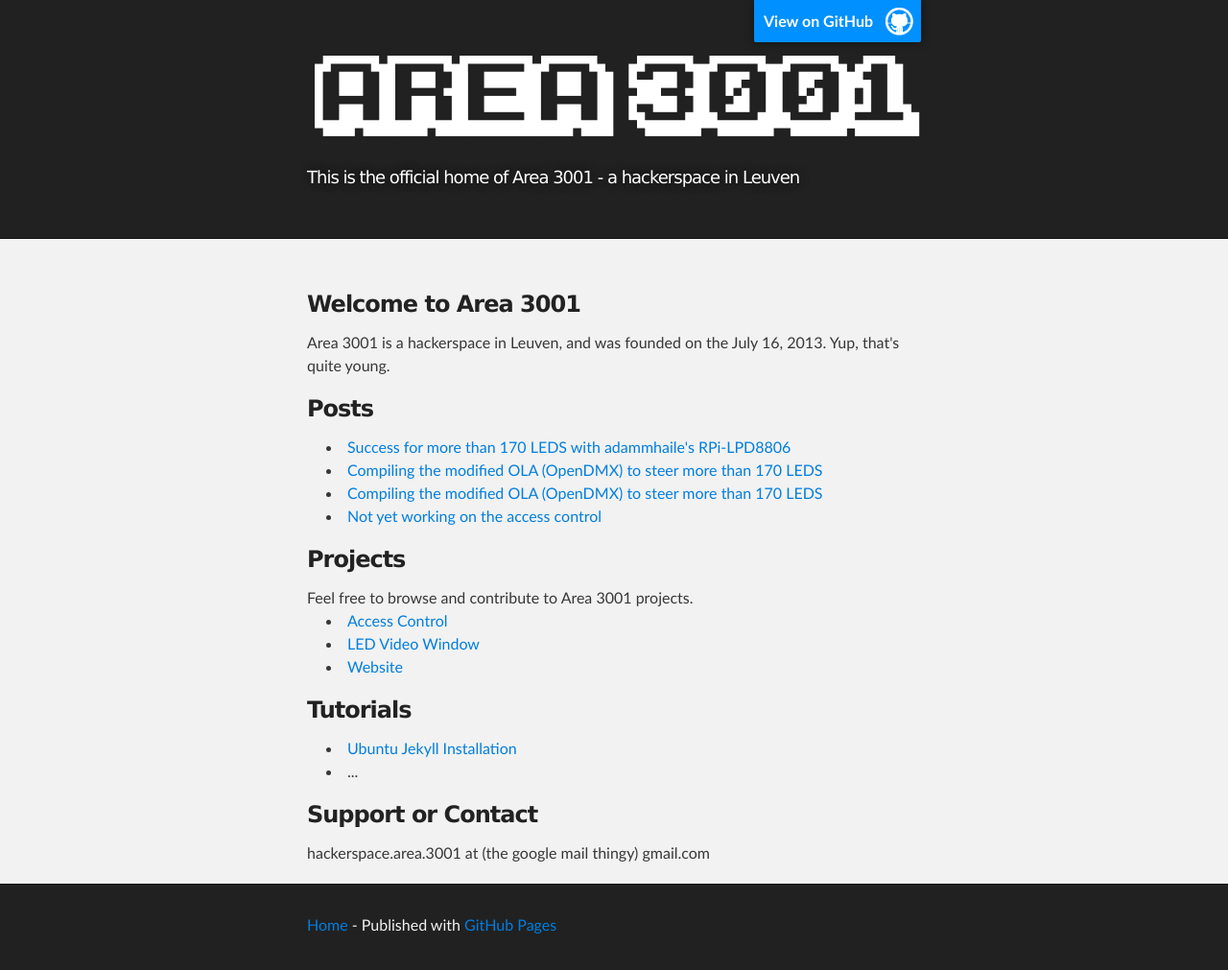
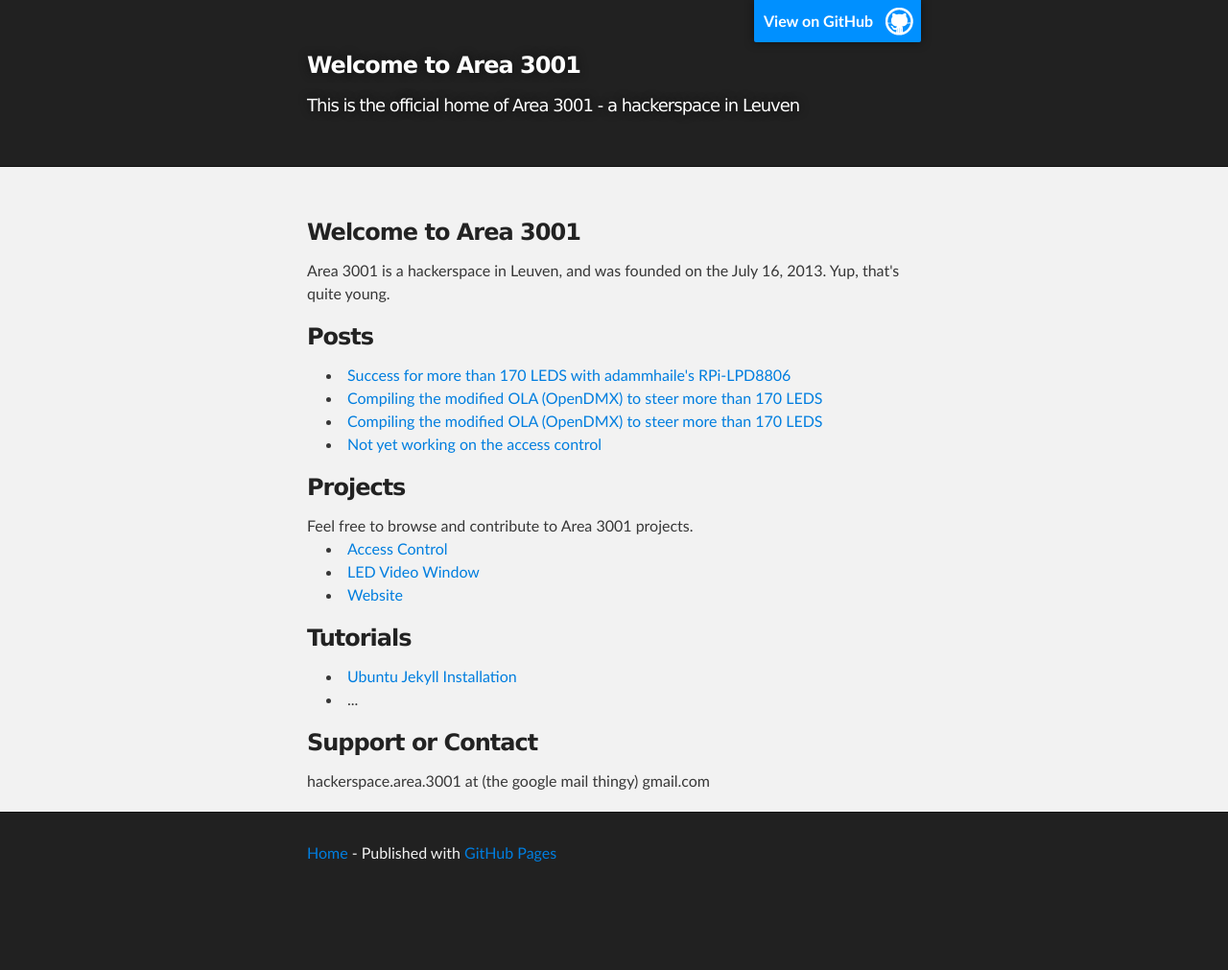
Before and after one commit to area3001/area3001.github.io, a Jekyll site: the page built from index.html, in a window 1280 px wide. Shown: the whole page at 96% size. Built offline with Jekyll 4.4.1, drawn with Linux system fonts in a browser that asks for light colours; Markdown is read by kramdown in place of the engine named in the settings; after the commit the page ends 936 px from its top, so only the background shows below that.

Commit message:
Only print logo when page.logo = true

```diff
--- a/_layouts/default.html
+++ b/_layouts/default.html
@@ -32,7 +32,11 @@
     <div id="header_wrap" class="outer">
       <header class="inner">
 	<a id="forkme_banner" href="https://github.com/area3001">View on GitHub</a>
-	<h1 id="project_title">{{ page.title }}</h1>
+	{% if page.logo == 'true' %}
+	  <img id="img_header" src="../images/logo_header.png" alt="Area 3001 Logo" width="200">
+	{% else %}
+	  <h1 id="project_title">{{ page.title }}</h1>
+	{% endif %}
 	<h2 id="project_tagline">{{ page.description }} </h2>
       </header>
     </div>
--- a/index.html
+++ b/index.html
@@ -1,6 +1,7 @@
 ---
 layout: default
-title: <img id="img_header" src="../images/logo_header.png" alt="Area 3001 Logo" width="200">
+logo: true
+title: Welcome to Area 3001
 description: "This is the official home of Area 3001 - a hackerspace in Leuven"
 categories: none
 published: true
```
